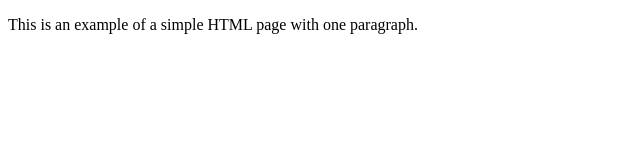
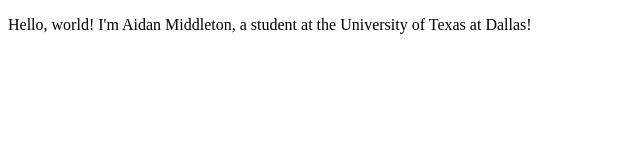
Before and after one commit to aidan-middleton/aidan-middleton.github.io, a plain HTML site: page index.html in a window 1280 px wide. Shown: the whole page, without its empty margins (0-640 px from the left). Drawn offline with Linux system fonts and the light colour scheme.

Commit message:
Update index.html

```diff
--- a/index.html
+++ b/index.html
@@ -1,9 +1,9 @@
 <!DOCTYPE html>
 <html>
     <head>
-        <title>Hello, world!</title>
+        <title>Aidan's Portfolio</title>
     </head>
     <body>
-        <p>This is an example of a simple HTML page with one paragraph.</p>
+        <p>Hello, world! I'm Aidan Middleton, a student at the University of Texas at Dallas!</p>
     </body>
 </html>
```
